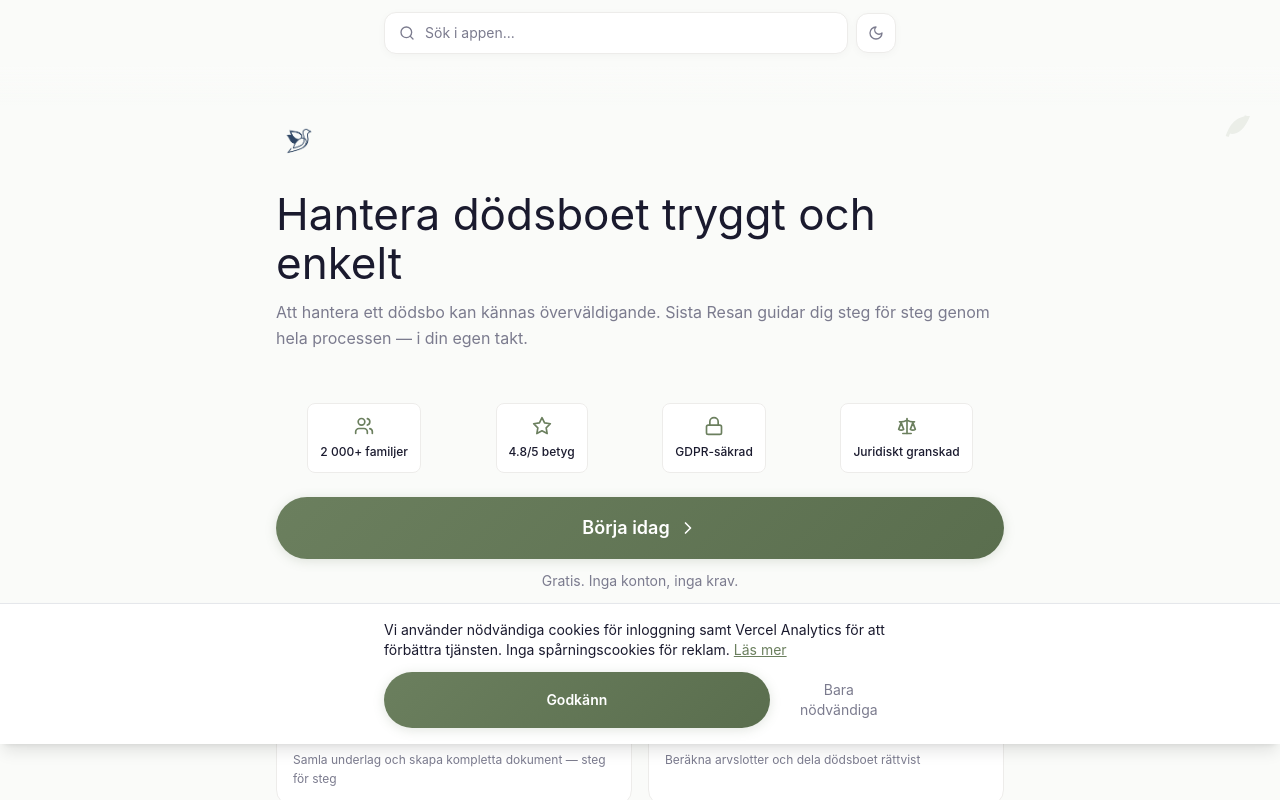
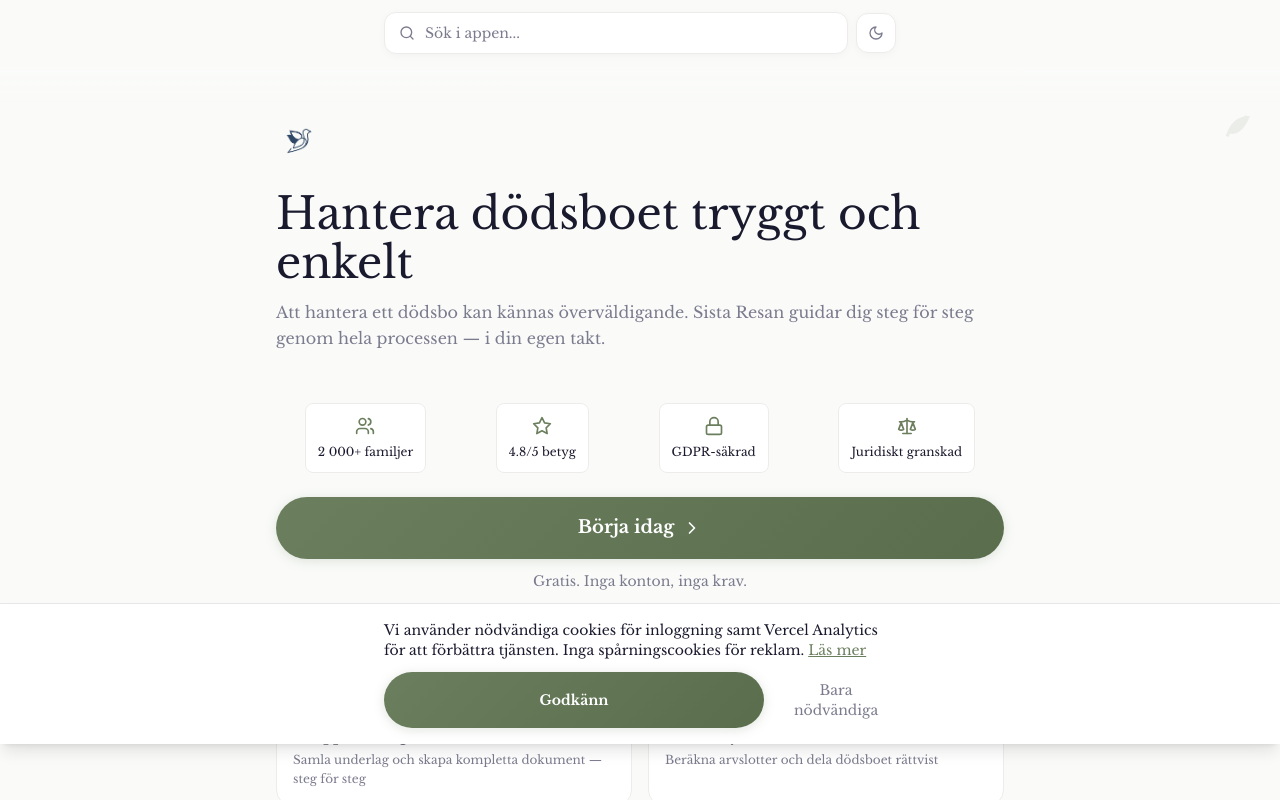
Before and after one commit to arhongbt/db, a Next.js app: page / in a window 1280 px wide. Shown: the top 800 px of the page. Built offline with nearby package versions, Linux system fonts and the light colour scheme; no server answers.

Commit message:
style: alla fonter till Libre Baskerville + gitignore analysverktyg

```diff
--- a/tailwind.config.ts
+++ b/tailwind.config.ts
@@ -34,8 +34,8 @@ const config: Config = {
         'muted-light': 'var(--text-secondary)',
       },
       fontFamily: {
-        sans: ['-apple-system', 'system-ui', 'Segoe UI', 'Helvetica', 'Arial', 'sans-serif'],
-        display: ['-apple-system', 'system-ui', 'Segoe UI', 'Helvetica', 'Arial', 'sans-serif'],
+        sans: ['Libre Baskerville', 'Georgia', 'Cambria', 'Times New Roman', 'serif'],
+        display: ['Libre Baskerville', 'Georgia', 'Cambria', 'Times New Roman', 'serif'],
       },
       fontSize: {
         // WCAG 2.1 AA — 16pt minimum body text
```
Also changed, not shown: 1 other file (tests, documents, lock files or other folders).
